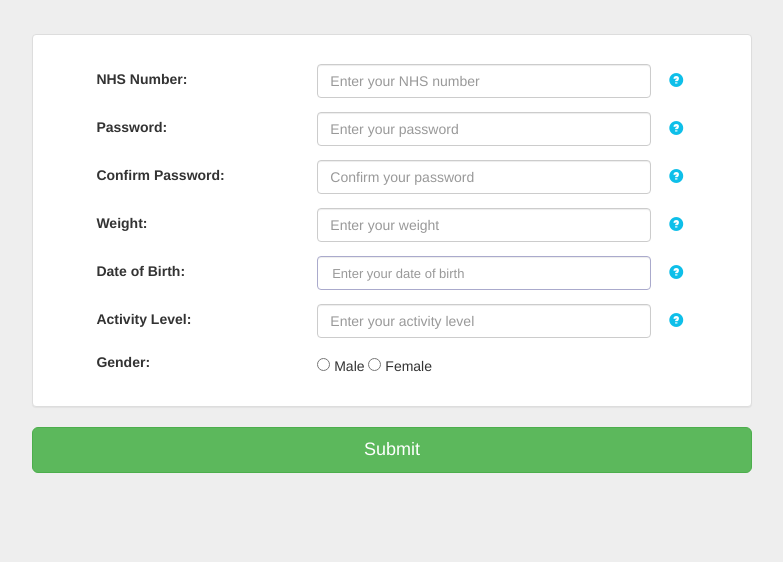
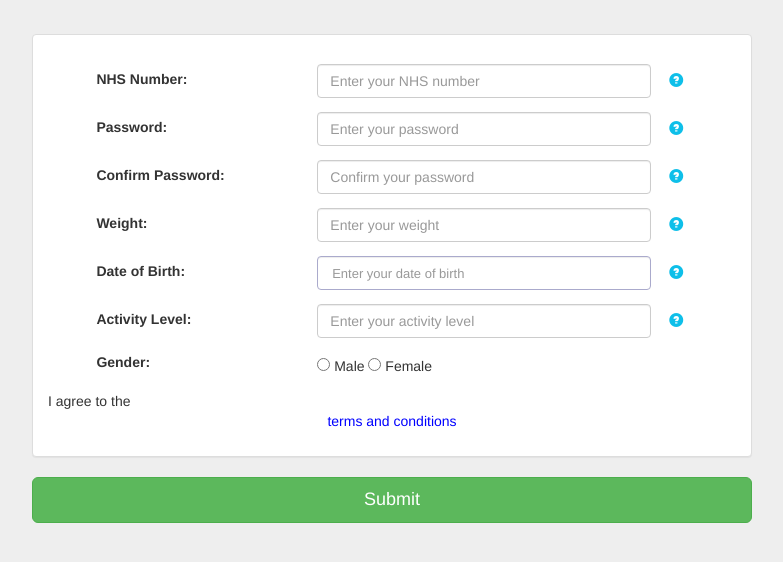
Before and after one commit to maodayezheng/nhs-nutrition-diary, a PHP site: page /signUpDetails.html in a window 1280 px wide. Shown: the part 115-677 px from the top of the page, without its empty margins (248-1031 px from the left). Run offline with PHP 8.4, Linux system fonts and the light colour scheme.

Commit message:
Terms and conditions

```diff
--- a/nhs-nutrition-diary/WebContent/css/standardPage.css
+++ b/nhs-nutrition-diary/WebContent/css/standardPage.css
@@ -393,3 +393,7 @@ position: relative; }
 .container {
     max-width: 750px;
 }
+p {
+    text-align: center;
+    color: red;
+}
--- a/nhs-nutrition-diary/WebContent/signUpDetails.html
+++ b/nhs-nutrition-diary/WebContent/signUpDetails.html
@@ -57,70 +57,92 @@
 
 							<table class="register-table">
 								<tr>
-			    <td align="left"><label for="nhsnumber">NHS Number:</label></td>
-			    <td><input class="form-control" name="nhsnumber" id="nhsnumber" type="text" placeholder="Enter your NHS number" required></td>
-			    <td><span><a href="#" data-toggle="popover" data-trigger="focus" data-placement="top" title="What is this?"
-			    data-content="The NHS number is a unique 10-digit identifier for all people registered with the NHS."
-			    ><i class="glyphicon glyphicon-question-sign blue"></i></a></span>
-			    </td>
+									<td align="left"><label for="nhsnumber">NHS
+											Number:</label></td>
+									<td><input class="form-control" name="nhsnumber"
+										id="nhsnumber" type="text" placeholder="Enter your NHS number"
+										required></td>
+									<td><span><a href="#" data-toggle="popover"
+											data-trigger="focus" data-placement="top"
+											title="What is this?"
+											data-content="The NHS number is a unique 10-digit identifier for all people registered with the NHS."><i
+												class="glyphicon glyphicon-question-sign blue"></i></a></span></td>
 								</tr>
 								<tr>
 									<td align="left"><label for="password">Password:</label></td>
-			    <td><input class="form-control" name="password" id="password_user" type="password" placeholder="Enter your password" required></td>
-			  <td><span><a href="#" data-toggle="popover" data-trigger="focus" data-placement="top" title="What is this?"
-			    data-content="Please enter the password you would like associated with your account."
-			    ><i class="glyphicon glyphicon-question-sign blue"></i></a></span>
-			    </td>
+									<td><input class="form-control" name="password"
+										id="password_user" type="password"
+										placeholder="Enter your password" required></td>
+									<td><span><a href="#" data-toggle="popover"
+											data-trigger="focus" data-placement="top"
+											title="What is this?"
+											data-content="Please enter the password you would like associated with your account."><i
+												class="glyphicon glyphicon-question-sign blue"></i></a></span></td>
 								</tr>
 								<tr>
-			    <td align="left"><label for="password_again">Confirm Password:</label></td>
-			    <td><input class="form-control" name="password_again" id="password_confirm_user" type="password" placeholder="Confirm your password" required></td>
-			 <td><span><a href="#" data-toggle="popover" data-trigger="focus" data-placement="top" title="What is this?"
-			    data-content="Please confirm the password you would like associated with your account."
-			    ><i class="glyphicon glyphicon-question-sign blue"></i></a></span>
-			    </td>
+									<td align="left"><label for="password_again">Confirm
+											Password:</label></td>
+									<td><input class="form-control" name="password_again"
+										id="password_confirm_user" type="password"
+										placeholder="Confirm your password" required></td>
+									<td><span><a href="#" data-toggle="popover"
+											data-trigger="focus" data-placement="top"
+											title="What is this?"
+											data-content="Please confirm the password you would like associated with your account."><i
+												class="glyphicon glyphicon-question-sign blue"></i></a></span></td>
 								</tr>
 								<tr>
 									<td align="left"><label for="weight">Weight:</label></td>
-			    <td><input class="form-control" name="weight" id="weight" type="text" placeholder="Enter your weight" required></td>
-			  <td><span><a href="#" data-toggle="popover" data-trigger="focus" data-placement="top" title="What is this?"
-			    data-content="Please enter your current weight."
-			    ><i class="glyphicon glyphicon-question-sign blue"></i></a></span>
-			    </td>
+									<td><input class="form-control" name="weight" id="weight"
+										type="text" placeholder="Enter your weight" required></td>
+									<td><span><a href="#" data-toggle="popover"
+											data-trigger="focus" data-placement="top"
+											title="What is this?"
+											data-content="Please enter your current weight."><i
+												class="glyphicon glyphicon-question-sign blue"></i></a></span></td>
 								</tr>
 								<tr>
 									<td align="left"><label for="dob">Date of Birth:</label></td>
-			    <td><input type="text" id="dob" name="dob" class="form-control date" placeholder="   Enter your date of birth" required></td>
-			  <td><span><a href="#" data-toggle="popover" data-trigger="focus" data-placement="top" title="What is this?"
-			    data-content="Please enter you date of birth."
-			    ><i class="glyphicon glyphicon-question-sign blue"></i></a></span>
-			    </td>
+									<td><input type="text" id="dob" name="dob"
+										class="form-control date"
+										placeholder="   Enter your date of birth" required></td>
+									<td><span><a href="#" data-toggle="popover"
+											data-trigger="focus" data-placement="top"
+											title="What is this?"
+											data-content="Please enter you date of birth."><i
+												class="glyphicon glyphicon-question-sign blue"></i></a></span></td>
 								</tr>
 								<tr>
-			    <td align="left"><label for="activity_level">Activity Level:</label></td>
-			    <td><input class="form-control" name="activity_level" id="activity_level" type="text" placeholder="Enter your activity level" required></td>
-			  <td><span><a href="#" data-toggle="popover" data-trigger="focus" data-placement="top" title="What is this?"
-			    data-content="Your activity level reflects how active you are."
-			    ><i class="glyphicon glyphicon-question-sign blue"></i></a></span>
-			    </td>
+									<td align="left"><label for="activity_level">Activity
+											Level:</label></td>
+									<td><input class="form-control" name="activity_level"
+										id="activity_level" type="text"
+										placeholder="Enter your activity level" required></td>
+									<td><span><a href="#" data-toggle="popover"
+											data-trigger="focus" data-placement="top"
+											title="What is this?"
+											data-content="Your activity level reflects how active you are."><i
+												class="glyphicon glyphicon-question-sign blue"></i></a></span></td>
 								</tr>
 								<tr>
 									<td align="left"><label for="gender">Gender:</label></td>
-			    <td align="left">
-	      			<input class="radio_buttons optional" id="user_basic_sex_male" name="user_basic[sex]" type="radio" value="Male" > Male
-	      			<input class="radio_buttons optional" id="user_basic_sex_female" name="user_basic[sex]" type="radio" value="Female"> Female</td>
+									<td align="left"><input class="radio_buttons optional"
+										id="user_basic_sex_male" name="user_basic[sex]" type="radio"
+										value="Male"> Male <input
+										class="radio_buttons optional" id="user_basic_sex_female"
+										name="user_basic[sex]" type="radio" value="Female">
+										Female</td>
 								</tr>
+
 							</table>
+							I agree to the<p style="color:blue"  data-toggle="modal"
+								data-target="#modalTC" > terms and conditions</p>
+
 						</div>
-
-
 					</div>
 			<button id="btn_submit_userSignUpDetails" class="btn btn-lg btn-success btn-block" type="submit">Submit</button>
 			</form>
 				</div>
-
-
-
 				<div role="tabpanel" class="tab-pane" id="doctor-pane">
 				<form role="form" class="form-signup" id="dietician_registration_form" method="post">
 				<div class="panel panel-default element-margin">
@@ -161,6 +183,7 @@
 		    ><i class="glyphicon glyphicon-question-sign blue"></i></a></span>
 		    </td>
 			  </tr>
+
 		</table>
 					</div>
 				</div>
@@ -170,5 +193,51 @@
 		</div>
 
 		</div>
+
+		    	<div class="modal fade" id="modalTC" tabindex="-1" role="dialog" aria-labelledby="modalTitle" aria-hidden="true">
+  			<div class="modal-dialog">
+    			<div class="modal-content">
+      				<div class="modal-header">
+        				<button type="button" class="close" data-dismiss="modal">
+        					<span aria-hidden="true">&times;</span>
+        					<span class="sr-only">Close</span>
+        				</button>
+        				<h4 class="modal-title" id="modal-info-title"></h4>
+      				</div>
+      				<div class="modal-body" id="modal-info-body">
+      				<p>
+      				"To use this application you must agree to the following terms and conditions:<br><br>
+
+Appetite is intended for use in adult patients over the age of 18. It is specifically
+designed for patients who are undergoing treatment for a cancer diagnosis or who
+have recently completed treatment for cancer. Appetite should be used by a patient
+in collaboration with their dietitian / hospital team.<br><br>
+
+This application will enable monitoring of daily food intake in relation to personalised
+nutritional requirements. It is also designed to help the dietitian / healthcare
+professional to monitor changes in food and nutritional intake and advise you more
+specifically on your nutritional needs. It is therefore important to enter information
+into the application as accurately as possible. This will enable advice and
+interventions to be delivered by your healthcare professional / dietitian appropriately.<br><br>
+
+This application is not a substitute for advice that you have been given by your
+healthcare professional. It has been designed to help you and your hospital team to
+monitor your nutritional intake. It is strongly advised that you contact your hospital
+team should your application bring up any alerts that suggest you need to discuss the
+information you have entered. Failure to do so could compromise your health.<br><br>
+
+When you register for the Appetite application, the information that you enter will be
+anonymous and can only be accessed by persons nominated by you including your
+dietitian. The data collected by Appetite may be used for research purposes by your
+hospital team although information used will remain anonymous at all times."</p>
+      				</div>
+      				<div class="modal-footer" id="modal-info-footer">
+
+      				<button type="button" class="modal-button btn btn-success" id="" data-dismiss="modal">I Agree</button>
+
+      				</div>
+    			</div>
+  			</div>
+		</div>
   	</body>
 </html>
```
Lines whose indentation alone changed are shown as unchanged.
